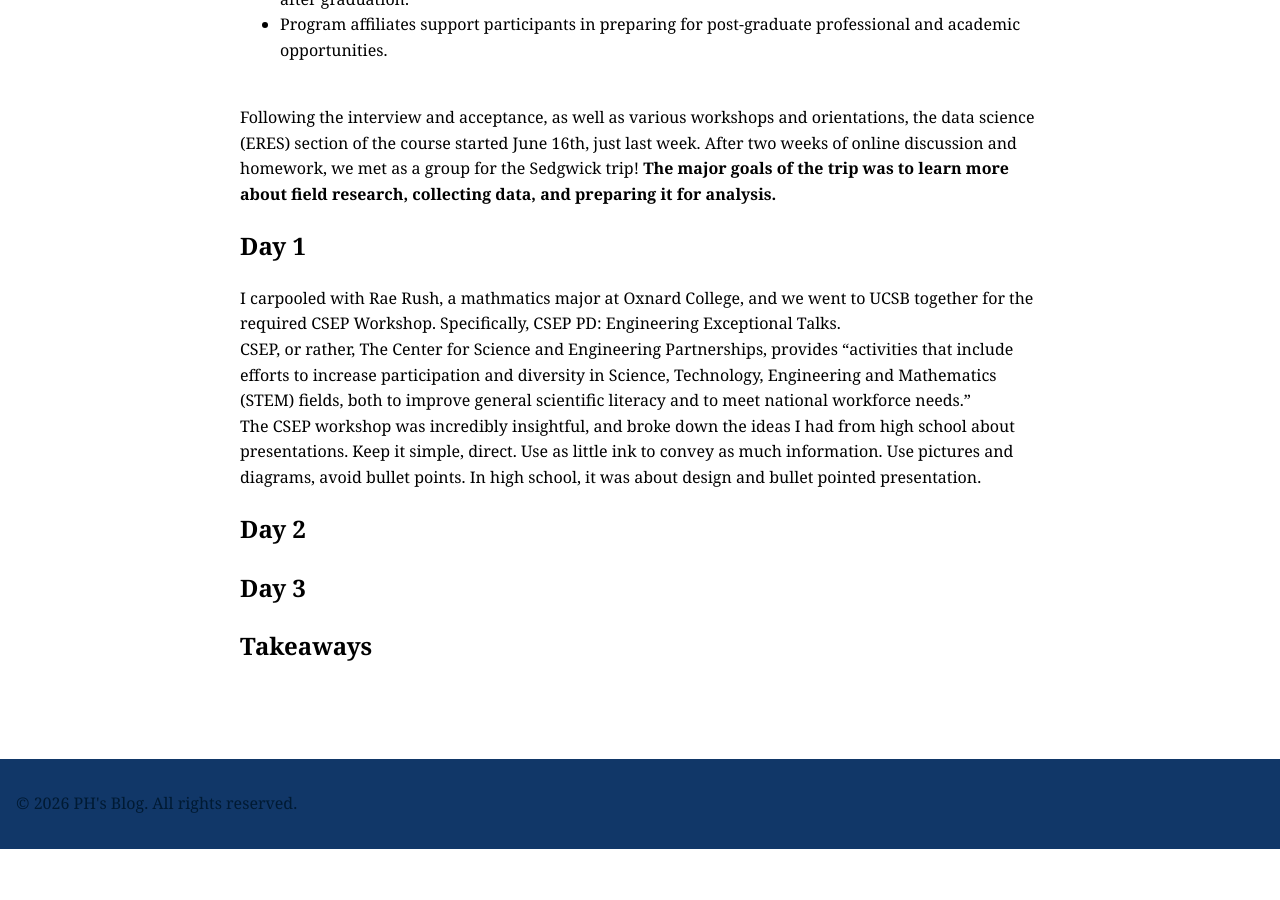
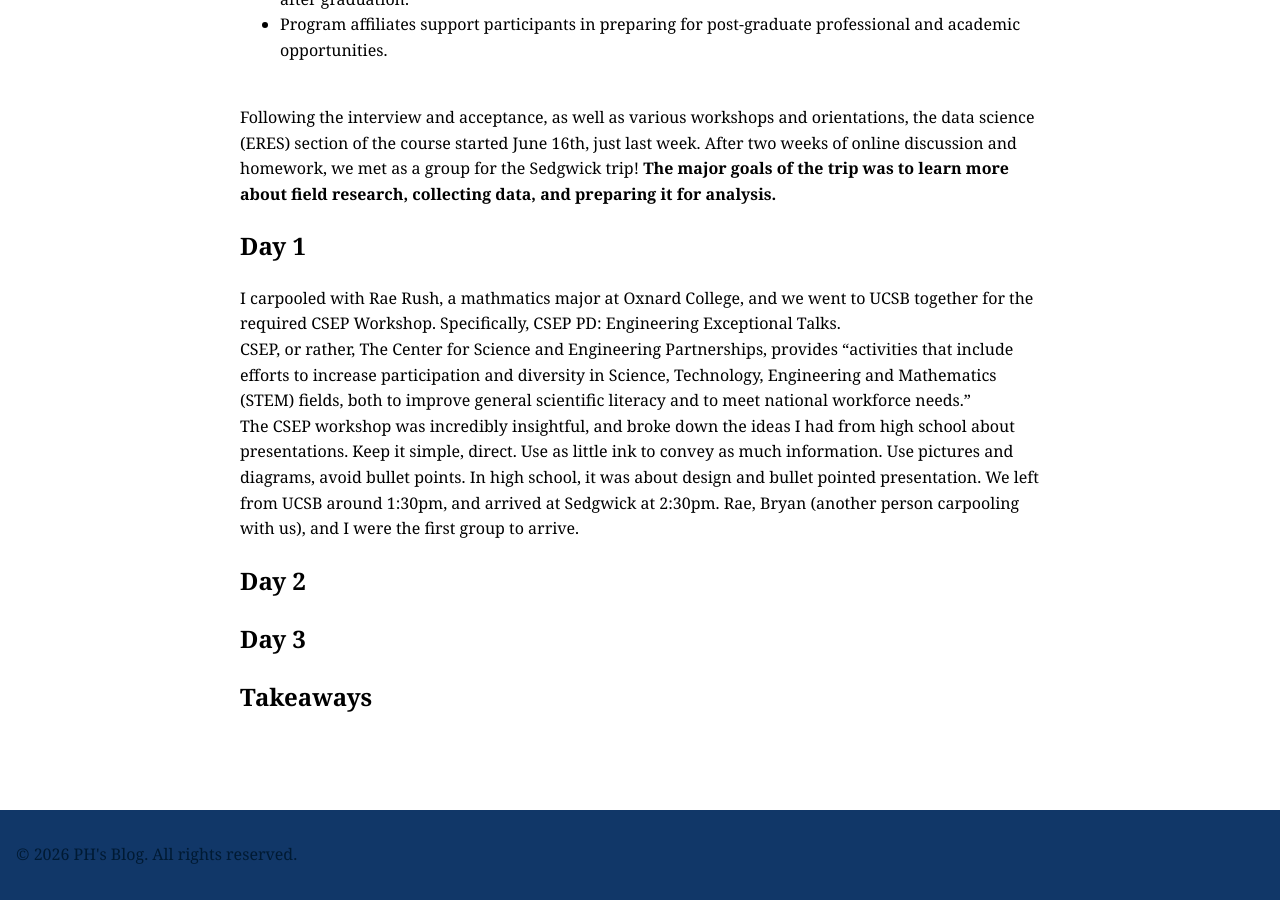
Before and after one commit to CaptainSapphire/PH-s-Blog, a Jekyll site: the page built from _posts/2026-06-30-Research in Sedgwick.md, in a window 1280 px wide and 900 px high, scrolled down 718 px. Built offline with Jekyll 4.4.1, drawn with Linux system fonts in a browser that asks for light colours; our own code applies the rules of GitHub Pages for plain Markdown files; before the commit the page ends 1567 px from its top, so only the background shows below that.

Commit message:
Update 2026-06-30-Research in Sedgwick.md

```diff
--- a/_posts/2026-06-30-Research in Sedgwick.md
+++ b/_posts/2026-06-30-Research in Sedgwick.md
@@ -16,7 +16,7 @@
 I carpooled with Rae Rush, a mathmatics major at Oxnard College, and we went to UCSB together for the required CSEP Workshop. Specifically, CSEP PD: Engineering Exceptional Talks. <br>
 CSEP, or rather, The Center for Science and Engineering Partnerships, provides "activities that include efforts to increase participation and diversity in Science, Technology, Engineering and Mathematics (STEM) fields, both to improve general scientific literacy and to meet national workforce needs."
 <br>
-The CSEP workshop was incredibly insightful, and broke down the ideas I had from high school about presentations. Keep it simple, direct. Use as little ink to convey as much information. Use pictures and diagrams, avoid bullet points. In high school, it was about design and bullet pointed presentation.
+The CSEP workshop was incredibly insightful, and broke down the ideas I had from high school about presentations. Keep it simple, direct. Use as little ink to convey as much information. Use pictures and diagrams, avoid bullet points. In high school, it was about design and bullet pointed presentation. We left from UCSB around 1:30pm, and arrived at Sedgwick at 2:30pm. Rae, Bryan (another person carpooling with us), and I were the first group to arrive.
 
 ## Day 2
 
```
